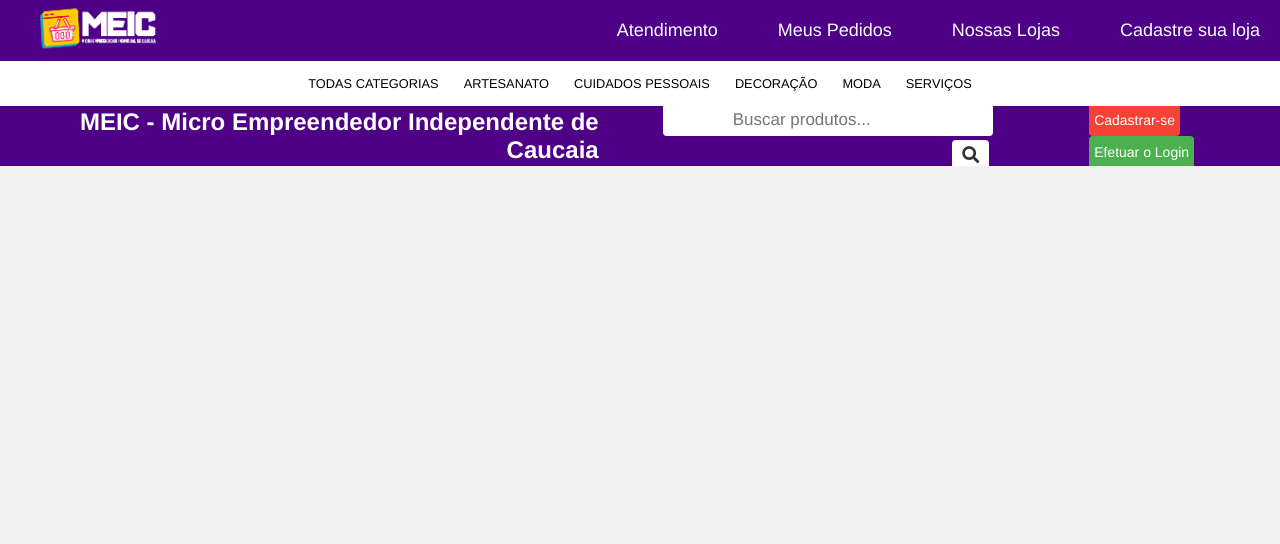
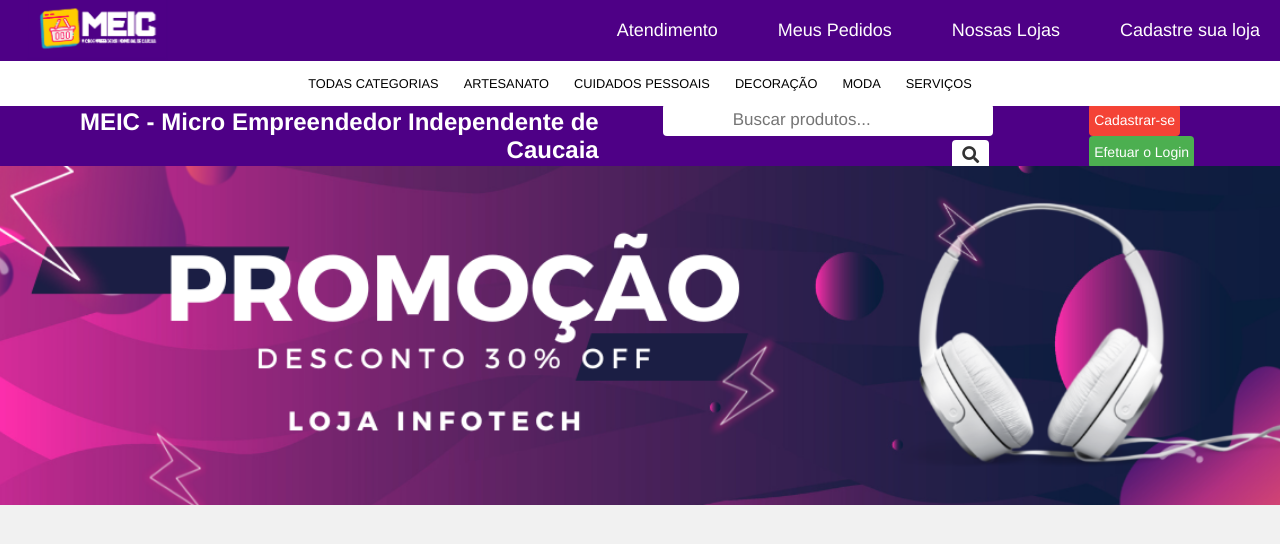
Before and after one commit to Deyvisu/PROJETO-FINAL, a Flask app: page / in a window 1280 px wide; the page is wider, and only the part inside the window is pictured. Shown: the top 544 px of that part. Run offline with Flask 2, Linux system fonts and the light colour scheme; some libraries are stand-ins or nearby versions.

Commit message:
mudança home

```diff
--- a/Projeto Final/static/css/homepage.css
+++ b/Projeto Final/static/css/homepage.css
@@ -183,8 +183,6 @@
 
 }
 
-
-
 .cadastra-botao {
   margin-right: 10px;
   background-color: #f44336;
@@ -194,3 +192,34 @@
   margin-left: 10x;
   background-color: #4CAF50;
 }
+
+/* BANNER PRINCIPAL*/
+
+.bannerprincipal {
+  width: 101%;
+  height: 101%;
+  overflow: hidden;
+}
+
+.bannerprincipal .imagem{
+  width: 500%;
+  animation-name: animacao;
+  animation-duration: 20s;
+  animation-iteration-count: infinite;
+}
+
+.bannerprincipal .imagem img{
+  width: 19.9%;
+}
+
+@keyframes animacao {
+  0% {margin-left: 0;}
+  20% {margin-left: 0;}
+  25% {margin-left: -100%;}
+  45% {margin-left: -100%;}
+  50% {margin-left: -200%;}
+  70% {margin-left: -200%;}
+  75% {margin-left: -300%;}
+  95% {margin-left: -300%;}
+  100% {margin-left: -400%;}
+}
--- a/Projeto Final/templates/HomePage.html
+++ b/Projeto Final/templates/HomePage.html
@@ -64,17 +64,37 @@
 
     </nav>
 
+    <section class="bannerprincipal">
+        <div class="imagem">
+            <img src="{{ url_for('static',filename='img/bannerhome (4).png')}}"  alt="Imagem 1">
+            <img src="{{ url_for('static',filename='img/bannerhome (2).png')}}"  alt="Imagem 2">
+            <img src="{{ url_for('static',filename='img/bannerhome (3).png')}}"  alt="Imagem 3">
+            <img src="{{ url_for('static',filename='img/bannerhome (1).png')}}"  alt="Imagem 4">
+            <img src="{{ url_for('static',filename='img/bannerhome (4).png')}}"  alt="Imagem 1">
+        </div>
+    </section>
 
 
 <!--
-     <h1></h1>
+    <div class="bannerprincipal">
+        <div class="imagembannerprincipal">
+            <img src="{{ url_for('static',filename='img/bannerhome (1).png')}}"  alt="Imagem 1">
+        </div>
+        <div class="imagembannerprincipal">
+            <img src="{{ url_for('static',filename='img/bannerhome (2).png')}}" alt="Imagem 2">
+        </div>
+        <div class="imagembannerprincipal">
+            <img src="{{ url_for('static',filename='img/bannerhome (3).png')}}" alt="Imagem 3">
+        </div>
+        <a class="prev" href="#">passe</a>
+        <a class="next" href="#">volte</a>
 
-    <p> Bem vindo ao site do micro empreendedor independente de Caucaia, onde você poderá tanto cadastrar sua loja e vender seus produtos para todos,
-        ou apenas utilizar para a compra produtos dos vendedores micro empreendedores daqui de Caucaia. Sinta-se a vontade e visite nossas lojas parceiras!
-    </p>
+    </div>
+
+-->
 
 
-
+<!--
 
     <ul>
         <a href = "/MeusCupons">Meus Cupons</a>
```
Also changed, not shown: Projeto Final/static/img/bannerhome (1).png (added), Projeto Final/static/img/bannerhome (2).png (added), Projeto Final/static/img/bannerhome (3).png (added), Projeto Final/static/img/bannerhome (4).png (added).
